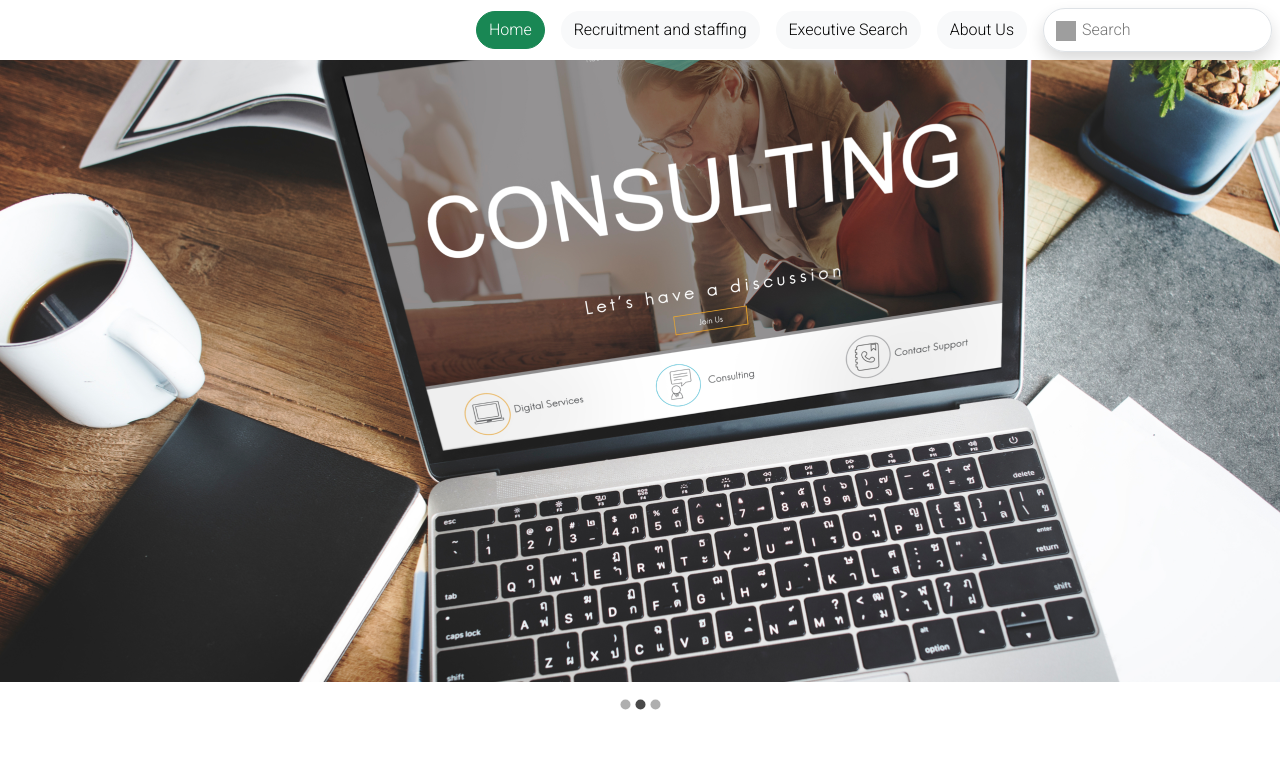
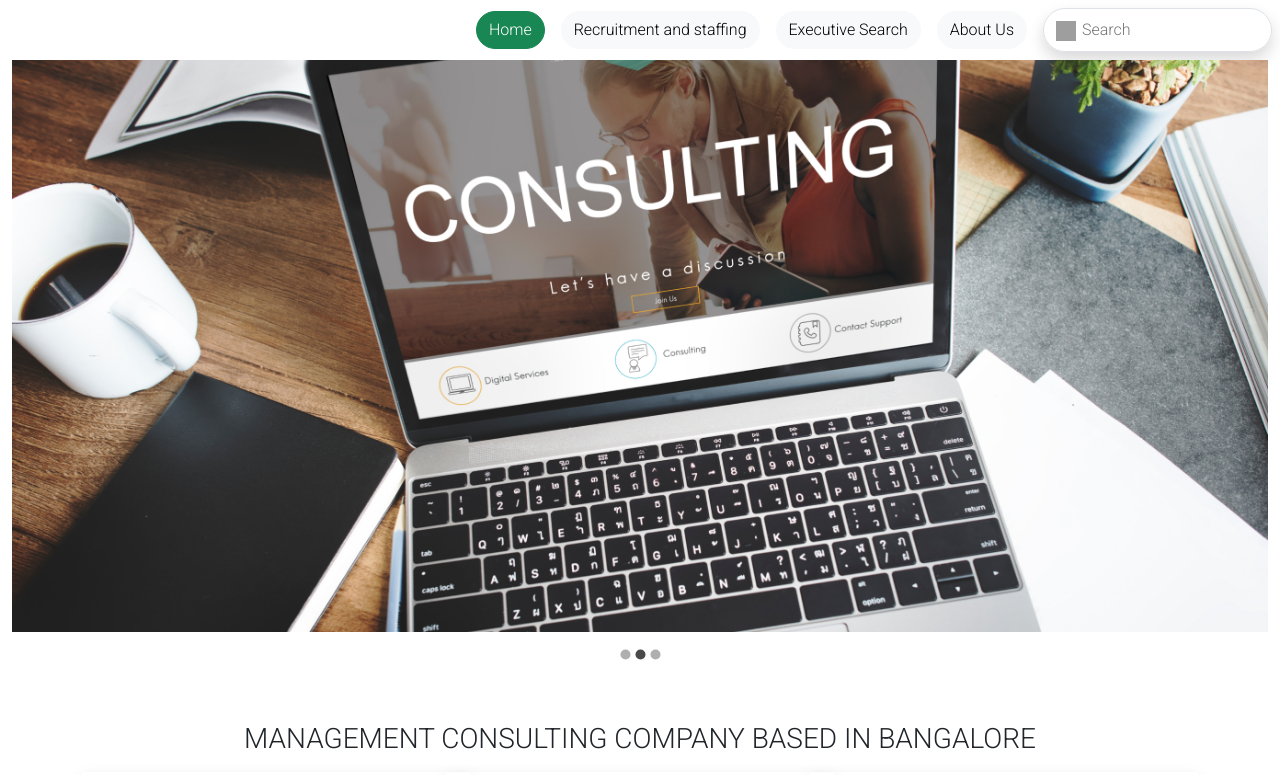
Before and after one commit to hamid1882/zinavo-interview-project, a React (Create React App) app: page / in a window 1280 px wide. Shown: the top 775 px of the page. Built offline with nearby package versions, Linux system fonts and the light colour scheme; grey boxes are pictures that could not be loaded.

Commit message:
fixed bugs

```diff
--- a/package.json
+++ b/package.json
@@ -3,19 +3,13 @@
   "version": "0.1.0",
   "private": true,
   "dependencies": {
-    "@material-ui/lab": "^4.0.0-alpha.60",
-    "@mui/icons-material": "^5.4.2",
-    "@mui/material": "^5.4.2",
-    "@mui/styles": "^5.4.2",
     "@testing-library/jest-dom": "^5.16.2",
     "@testing-library/react": "^12.1.3",
     "@testing-library/user-event": "^13.5.0",
     "react": "^17.0.2",
     "react-dom": "^17.0.2",
     "react-material-ui-carousel": "^3.1.1",
-    "react-multi-carousel": "^2.8.0",
     "react-scripts": "5.0.0",
-    "slick-carousel": "^1.8.1",
     "web-vitals": "^2.1.4"
   },
   "scripts": {
--- a/src/App.css
+++ b/src/App.css
@@ -8,7 +8,8 @@
 }
 
 .carouselStyles {
-  width: 100%;
+  width: 100vw;
+  height: 100%;
   text-align: center;
 }
 
--- a/src/Components/MainPage.js
+++ b/src/Components/MainPage.js
@@ -1,6 +1,5 @@
 import React from "react";
 import Company from "../Images/cominc.png";
-import Requirement from "../Images/reqstaf.png";
 import Executive from "../Images/executive.png";
 
 const MainPage = () => {
--- a/src/Components/Slider.js
+++ b/src/Components/Slider.js
@@ -5,10 +5,10 @@ import sliderImage2 from "../Images/sliderImage2.png";
 
 const Slider = () => {
   return (
-    <Carousel className="carouselStyles mb-5 h-100">
-      <img src={sliderImage} alt="slider" />
-      <img src={sliderImage2} alt="slider" />
-      <img src={sliderImage} alt="slider" />
+    <Carousel className="carouselStyles mb-5 container-fluid margin-auto">
+      <img src={sliderImage} className="w-100 h-75" alt="slider" />
+      <img src={sliderImage2} className="w-100 h-75" alt="slider" />
+      <img src={sliderImage} className="w-100 h-75" alt="slider" />
     </Carousel>
   );
 };
```
Also changed, not shown: 1 other file (tests, documents, lock files or other folders).
